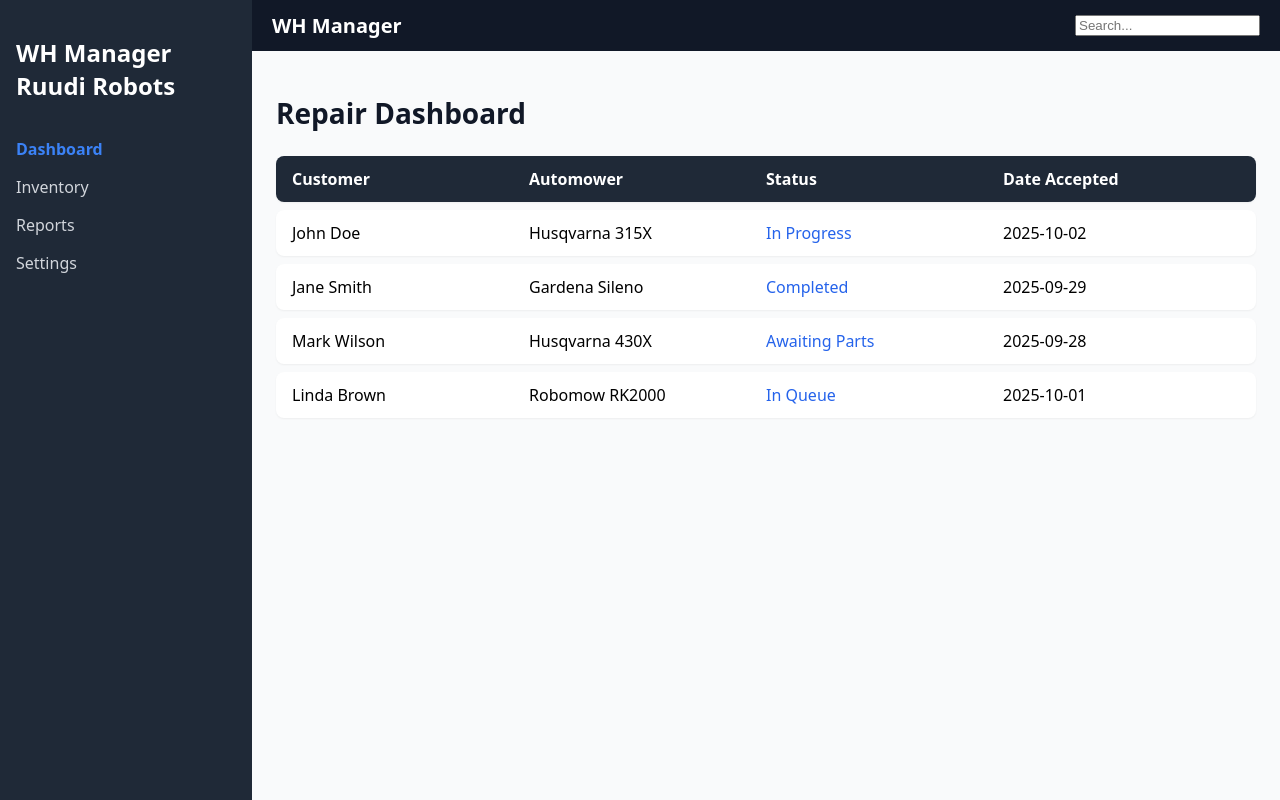
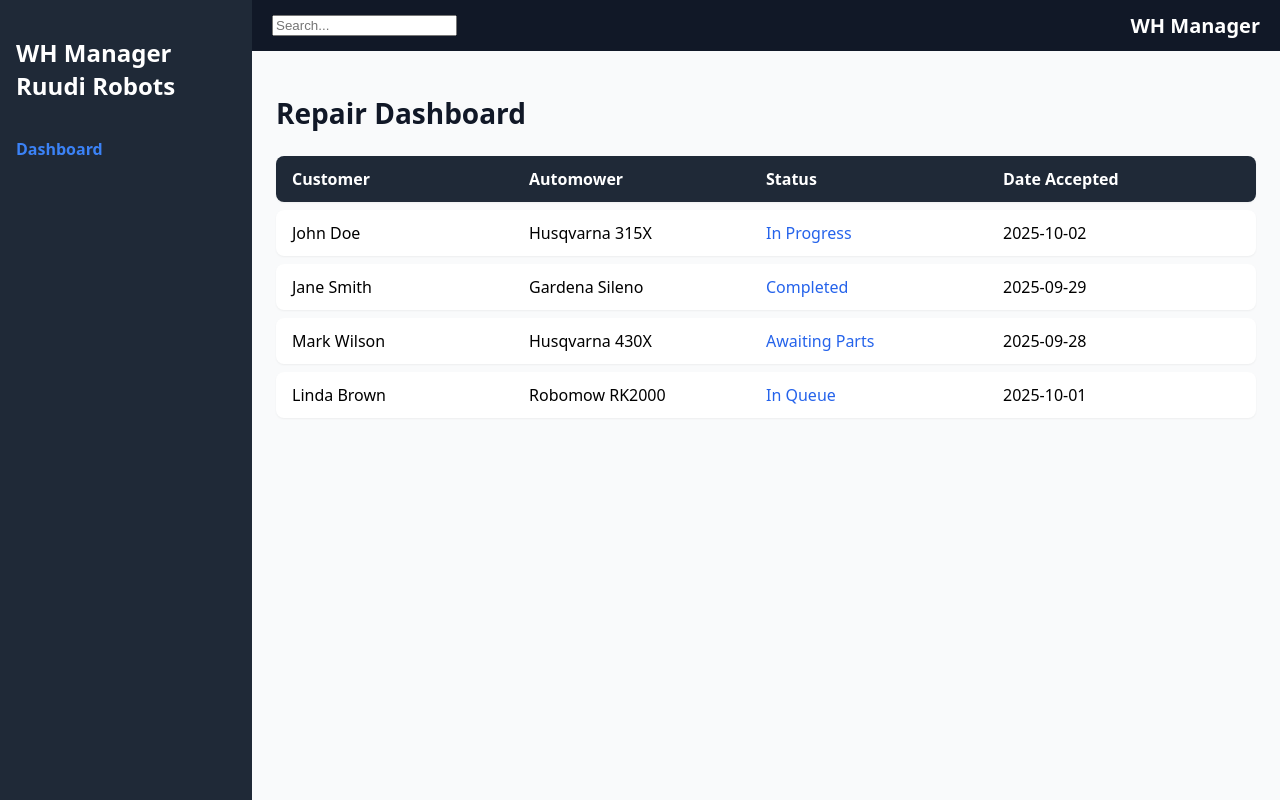
Before and after one commit to KlenisT/WHManager, a Next.js app in the folder whmanager/: page /dashboard in a window 1280 px wide. Built offline with nearby package versions, Linux system fonts and the light colour scheme; no server answers; sample sign-in values are in the browser's storage.

Commit message:
taavi juures testimine

```diff
--- a/whmanager/app/components/Header.tsx
+++ b/whmanager/app/components/Header.tsx
@@ -7,7 +7,6 @@ export default function Header() {
 
   return (
     <header className={styles.header}>
-      <div className={styles.logo}>WH Manager</div>
       <input
         type="text"
         placeholder="Search..."
@@ -15,6 +14,8 @@ export default function Header() {
         value={searchTerm}
         onChange={(e) => setSearchTerm(e.target.value)}
       />
+      <div className={styles.logo}>WH Manager</div>
+
     </header>
   );
 }
--- a/whmanager/app/components/Sidebar.tsx
+++ b/whmanager/app/components/Sidebar.tsx
@@ -5,9 +5,9 @@ import Link from "next/link";
 
 const navLinks = [
   { name: "Dashboard", path: "/dashboard" },
-  { name: "Inventory", path: "/inventory" },
-  { name: "Reports", path: "/reports" },
-  { name: "Settings", path: "/settings" },
+  //{ name: "Inventory", path: "/inventory" },
+  //{ name: "Reports", path: "/reports" },
+  //{ name: "Settings", path: "/settings" },
 ];
 
 export default function Sidebar() {
```
